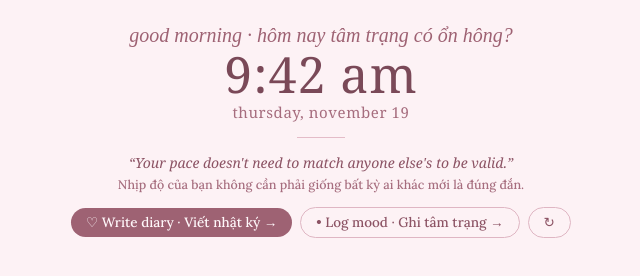
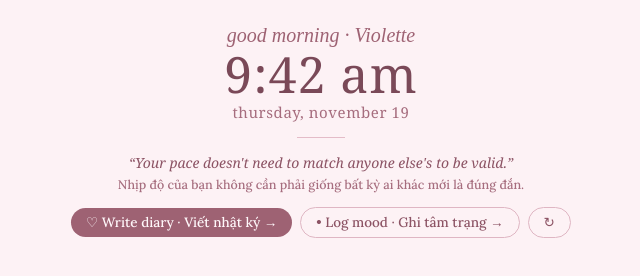
Before and after one commit to julyunu/mini-Notion, a plain HTML site: page diary.html in a window 1280 px wide. Shown: the whole page, without its empty margins (319-959 px from the left). Drawn offline with Linux system fonts and the light colour scheme.

Commit message:
Update diary.html

```diff
--- a/diary.html
+++ b/diary.html
@@ -281,7 +281,7 @@
 
       const hour = now.getHours();
       const period = hour < 12 ? "good morning" : hour < 18 ? "good afternoon" : "good evening";
-      document.getElementById("greeting").textContent = `${period} · hôm nay tâm trạng có ổn hông?`;
+      document.getElementById("greeting").textContent = `${period} · Violette`;
 
       const ampm = hour >= 12 ? "pm" : "am";
       const displayHour = hour % 12 === 0 ? 12 : hour % 12;
```
